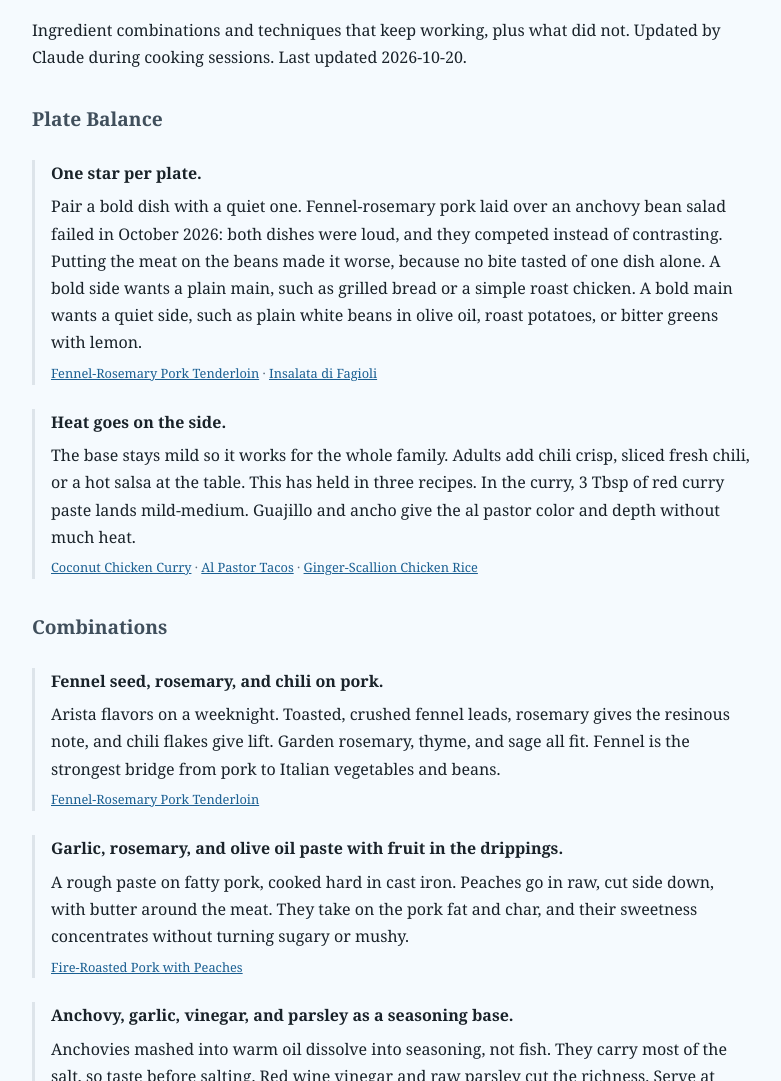
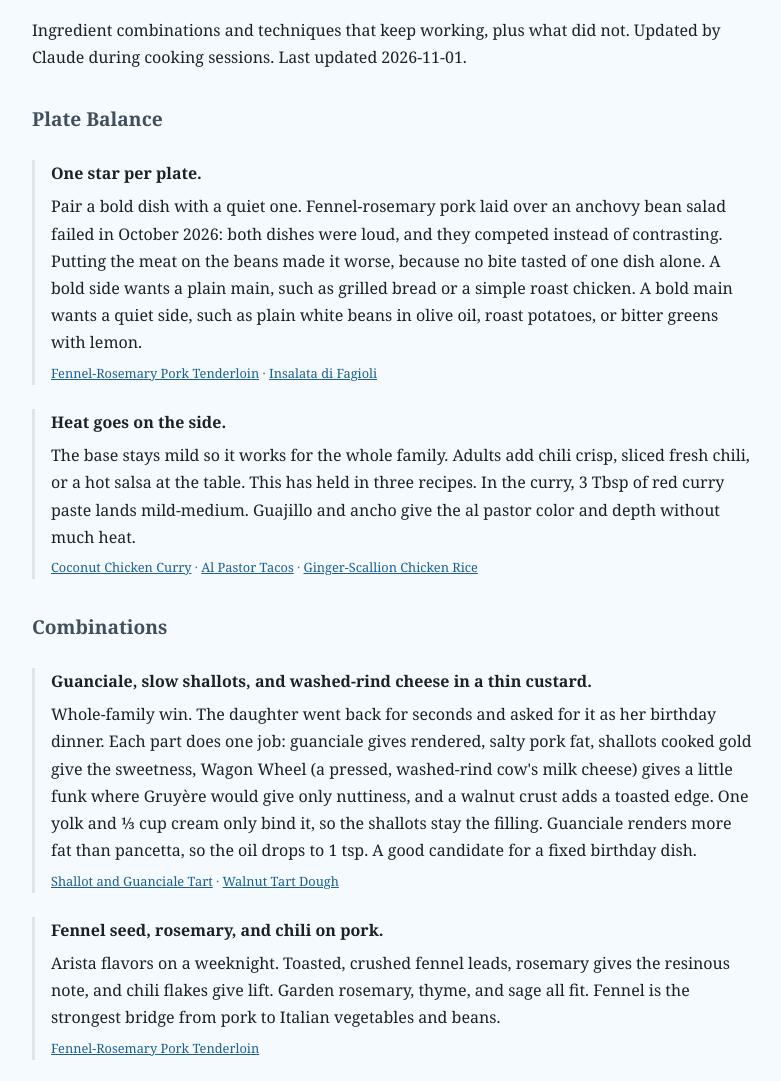
Before and after one commit to klpontz/cooking, a plain HTML site: page wiki/flavor-patterns.html in a window 1280 px wide. Shown: the part 156-1237 px from the top of the page, without its empty margins (248-1029 px from the left). Drawn offline with Linux system fonts and the light colour scheme.

Commit message:
log: shallot and guanciale tart, plus wiki patterns
Session log for the 2026-11-01 tart. Wiki gains the guanciale,
shallot, and washed-rind combination and the tart-dough temperature
technique.

Co-Authored-By: Claude Opus 5.5 <noreply@anthropic.com>
Claude-Session: https://claude.ai/code/session_018ZB2r4nw5JcGdBzc6LUZeM

```diff
--- a/wiki/flavor-patterns.html
+++ b/wiki/flavor-patterns.html
@@ -31,7 +31,7 @@
 <body>
   <nav><a href="index.html">← Index</a></nav>
   <h1>Flavor Patterns</h1>
-  <p>Ingredient combinations and techniques that keep working, plus what did not. Updated by Claude during cooking sessions. Last updated 2026-10-20.</p>
+  <p>Ingredient combinations and techniques that keep working, plus what did not. Updated by Claude during cooking sessions. Last updated 2026-11-01.</p>
 
   <h2>Plate Balance</h2>
   <div class="entry">
@@ -46,6 +46,11 @@
   </div>
 
   <h2>Combinations</h2>
+  <div class="entry">
+    <p><strong>Guanciale, slow shallots, and washed-rind cheese in a thin custard.</strong></p>
+    <p>Whole-family win. The daughter went back for seconds and asked for it as her birthday dinner. Each part does one job: guanciale gives rendered, salty pork fat, shallots cooked gold give the sweetness, Wagon Wheel (a pressed, washed-rind cow's milk cheese) gives a little funk where Gruyère would give only nuttiness, and a walnut crust adds a toasted edge. One yolk and ⅓ cup cream only bind it, so the shallots stay the filling. Guanciale renders more fat than pancetta, so the oil drops to 1 tsp. A good candidate for a fixed birthday dish.</p>
+    <p class="meta"><a href="../public/recipes/2026-11-01-shallot-guanciale-tart.html">Shallot and Guanciale Tart</a> · <a href="../public/recipes/2026-11-01-walnut-dough.html">Walnut Tart Dough</a></p>
+  </div>
   <div class="entry">
     <p><strong>Fennel seed, rosemary, and chili on pork.</strong></p>
     <p>Arista flavors on a weeknight. Toasted, crushed fennel leads, rosemary gives the resinous note, and chili flakes give lift. Garden rosemary, thyme, and sage all fit. Fennel is the strongest bridge from pork to Italian vegetables and beans.</p>
@@ -73,6 +78,11 @@
   </div>
 
   <h2>Techniques</h2>
+  <div class="entry">
+    <p><strong>With butter-rich tart dough, temperature is the technique.</strong></p>
+    <p>First try: dough chilled overnight, rolled cold, and it cracked. The lined pan chilled only 5 minutes, and the walls slumped even with weights on. The tart still came out well. Pastry dough needs little gluten, so more kneading is not the fix. The fixes, not yet tested: rest the dough 15–20 minutes until it bends, handle it little, ease it into the pan without stretching, freeze the lined pan 20 minutes, pack the weights against the walls, and leave dough above the rim. A thin custard forgives low walls.</p>
+    <p class="meta"><a href="../public/recipes/2026-11-01-shallot-guanciale-tart.html">Shallot and Guanciale Tart</a> · <a href="../public/recipes/2026-11-01-walnut-dough.html">Walnut Tart Dough</a></p>
+  </div>
   <div class="entry">
     <p><strong>Pound to an even thickness for high heat.</strong></p>
     <p>Butterfly and pound fatty cuts to about ¾ inch. Thin, even slabs take a deep crust fast without drying out, and hot cast iron needs even contact. This works over fire and on a griddle.</p>
```
Also changed, not shown: 1 other file.
